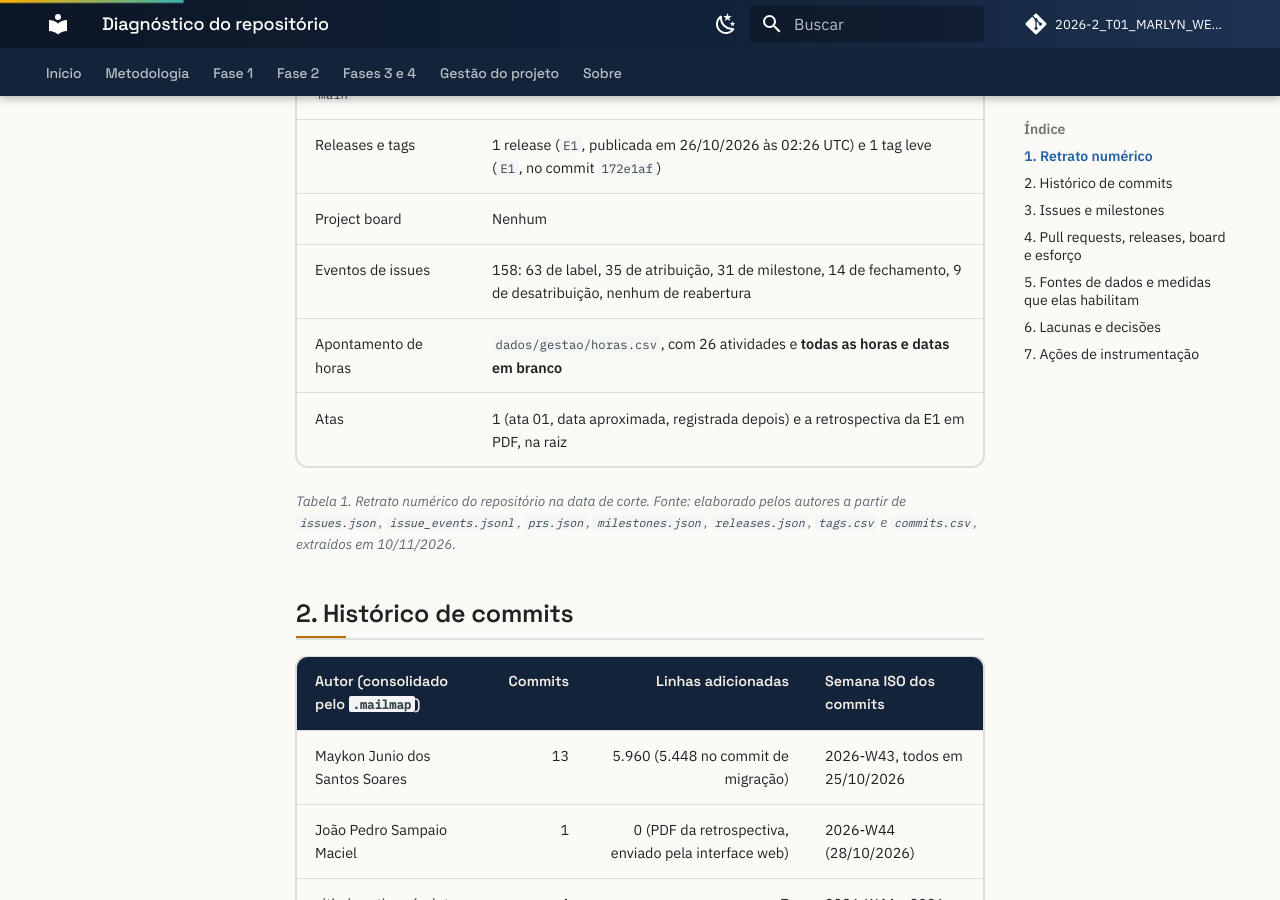
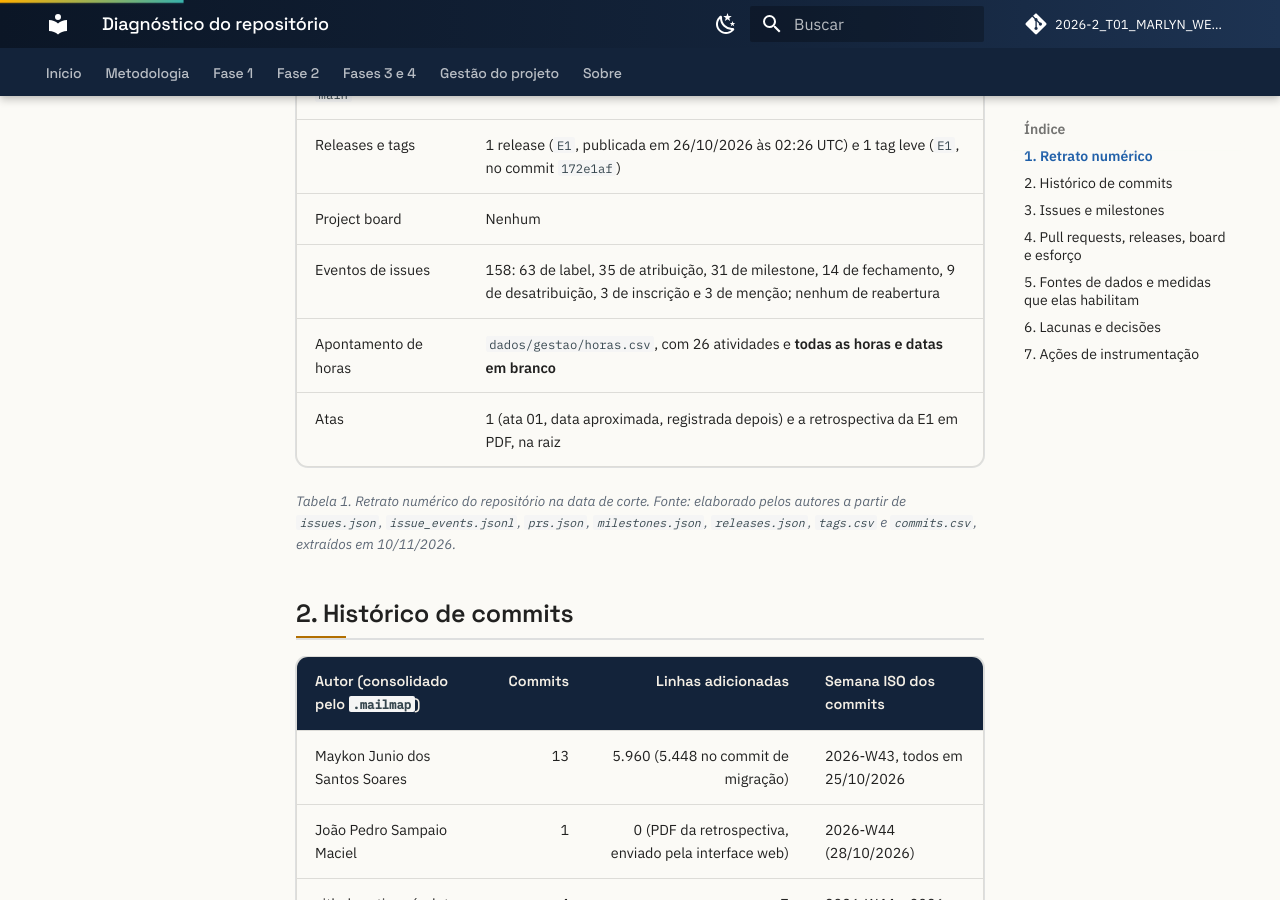
Before and after one commit to FCTE-Qualidade-de-Software-1/2026-2_T01_MARLYN_WESCOFF, an MkDocs documentation site: the page built from docs/metricas/01-diagnostico-repositorio.md, in a window 1280 px wide and 900 px high, scrolled down 897 px. Built offline with MkDocs 1.6.1 and Material for MkDocs 9.7.7, drawn with Linux system fonts in a browser that asks for light colours; comment, search, counter and statistics services are not loaded.

Commit message:
Completa a contagem de eventos de issues no retrato do diagnóstico

```diff
--- a/docs/metricas/01-diagnostico-repositorio.md
+++ b/docs/metricas/01-diagnostico-repositorio.md
@@ -16,7 +16,7 @@ Este documento levanta a evidência que o repositório já tem e a que falta, **
 | Branches além da `main` | Só `gh-pages`, gerado pelo deploy da GitPage |
 | Releases e tags | 1 release (`E1`, publicada em 26/10/2026 às 02:26 UTC) e 1 tag leve (`E1`, no commit `172e1af`) |
 | Project board | Nenhum |
-| Eventos de issues | 158: 63 de label, 35 de atribuição, 31 de milestone, 14 de fechamento, 9 de desatribuição, nenhum de reabertura |
+| Eventos de issues | 158: 63 de label, 35 de atribuição, 31 de milestone, 14 de fechamento, 9 de desatribuição, 3 de inscrição e 3 de menção; nenhum de reabertura |
 | Apontamento de horas | `dados/gestao/horas.csv`, com 26 atividades e **todas as horas e datas em branco** |
 | Atas | 1 (ata 01, data aproximada, registrada depois) e a retrospectiva da E1 em PDF, na raiz |
 
```
